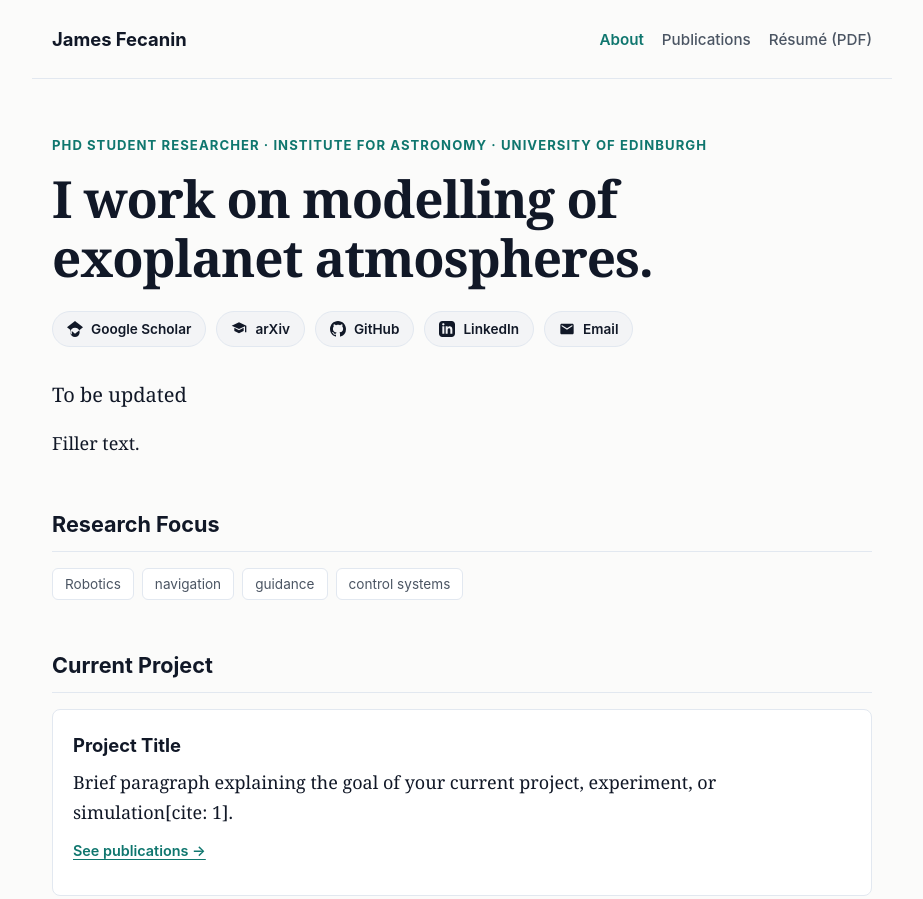
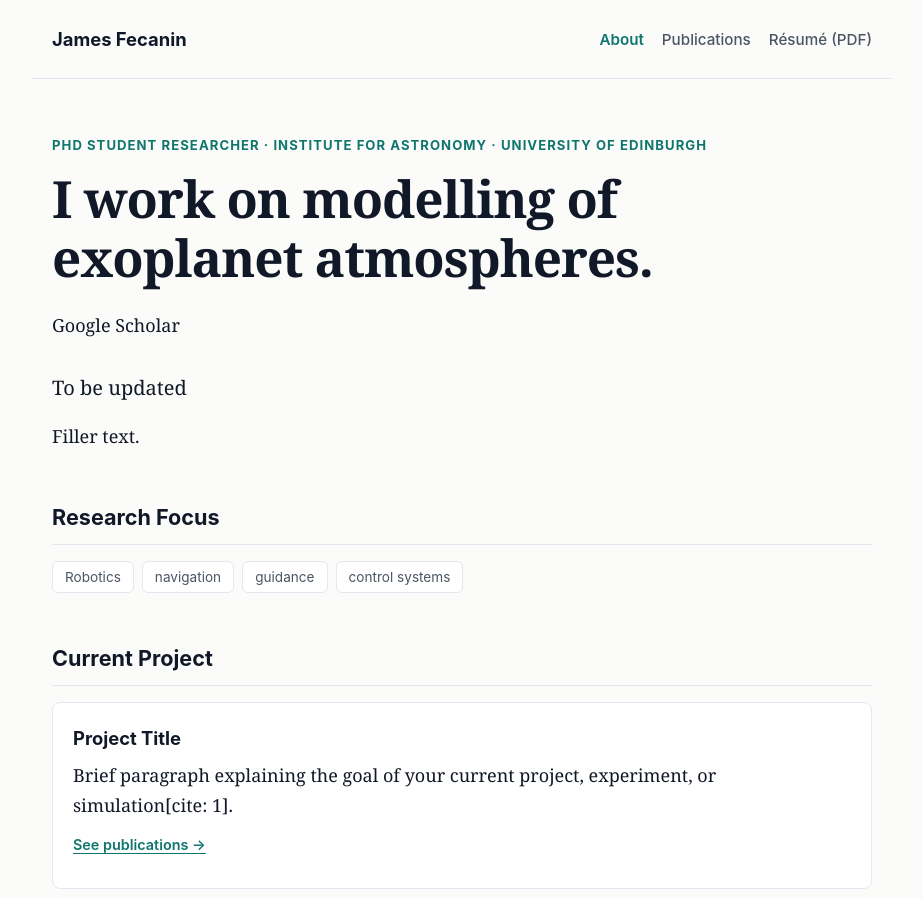
Before and after one commit to jsfecanin/jsfecanin.github.io, a plain HTML site: page index.html in a window 1280 px wide. Shown: the top 899 px of the page, without its empty margins (178-1101 px from the left). Drawn offline with Linux system fonts and the light colour scheme.

Commit message:
Update index.html

```diff
--- a/index.html
+++ b/index.html
@@ -41,34 +41,34 @@
       <div class="link-bar" aria-label="Profiles and Contact">
 
         <!-- 1. GOOGLE SCHOLAR -->
-        <a class="pill" href="https://scholar.google.com/citations?user=YOUR_ID" target="_blank" rel="noopener noreferrer">
-          <svg viewBox="0 0 24 24" width="16" height="16" fill="currentColor"><path d="M12 24a7 7 0 1 1 0-14 7 7 0 0 1 0 14zm0-24L0 9.5l4.8 3.73v6.8h2.4v-4.94L12 19l12-9.5z"/></svg>
+        <! a class="pill" href="https://scholar.google.com/citations?user=YOUR_ID" target="_blank" rel="noopener noreferrer">
+          <! svg viewBox="0 0 24 24" width="16" height="16" fill="currentColor"><path d="M12 24a7 7 0 1 1 0-14 7 7 0 0 1 0 14zm0-24L0 9.5l4.8 3.73v6.8h2.4v-4.94L12 19l12-9.5z"/></svg>
           Google Scholar
-        </a>
+        <! /a>
 
         <!-- 2. ARXIV -->
-        <a class="pill" href="https://arxiv.org/a/YOUR_IDENTIFIER" target="_blank" rel="noopener noreferrer">
-          <svg viewBox="0 0 24 24" width="16" height="16" fill="currentColor"><path d="M12 2L1 7l11 5 9-4.09V17h2V7L12 2zm-7 8.18v4.64L12 18.5l7-3.68v-4.64L12 13.82l-7-3.64z"/></svg>
+        <!-- < a class="pill" href="https://arxiv.org/a/YOUR_IDENTIFIER" target="_blank" rel="noopener noreferrer">
+          < svg viewBox="0 0 24 24" width="16" height="16" fill="currentColor"><path d="M12 2L1 7l11 5 9-4.09V17h2V7L12 2zm-7 8.18v4.64L12 18.5l7-3.68v-4.64L12 13.82l-7-3.64z"/></svg>
           arXiv
-        </a>
+        < /a> -->
 
         <!-- 3. GITHUB -->
-        <a class="pill" href="https://github.com/YOUR_USERNAME" target="_blank" rel="noopener noreferrer">
+        <!-- <a class="pill" href="https://github.com/YOUR_USERNAME" target="_blank" rel="noopener noreferrer">
           <svg viewBox="0 0 24 24" width="16" height="16" fill="currentColor"><path d="M12 0C5.37 0 0 5.37 0 12c0 5.31 3.435 9.795 8.205 11.385.6.105.825-.255.825-.57 0-.285-.015-1.23-.015-2.235-3.015.555-3.795-.735-4.035-1.41-.135-.345-.72-1.41-1.23-1.695-.42-.225-1.02-.78-.015-.795.945-.015 1.62.87 1.845 1.23 1.08 1.815 2.805 1.305 3.495.99.105-.78.42-1.305.765-1.605-2.67-.3-5.46-1.335-5.46-5.925 0-1.305.465-2.385 1.23-3.225-.12-.3-.54-1.53.12-3.18 0 0 1.005-.315 3.3 1.23.96-.27 1.98-.405 3-.405s2.04.135 3 .405c2.295-1.56 3.3-1.23 3.3-1.23.66 1.65.24 2.88.12 3.18.765.84 1.23 1.905 1.23 3.225 0 4.605-2.805 5.625-5.475 5.925.435.375.81 1.095.81 2.22 0 1.605-.015 2.895-.015 3.3 0 .315.225.69.825.57A12.02 12.02 0 0 0 24 12c0-6.63-5.37-12-12-12z"/></svg>
           GitHub
-        </a>
+        </a> -->
 
         <!-- 4. LINKEDIN -->
-        <a class="pill" href="https://linkedin.com/in/YOUR_USERNAME" target="_blank" rel="noopener noreferrer">
+        <!-- <a class="pill" href="https://linkedin.com/in/YOUR_USERNAME" target="_blank" rel="noopener noreferrer">
           <svg viewBox="0 0 24 24" width="16" height="16" fill="currentColor"><path d="M19 0h-14c-2.761 0-5 2.239-5 5v14c0 2.761 2.239 5 5 5h14c2.762 0 5-2.239 5-5v-14c0-2.761-2.238-5-5-5zm-11 19h-3v-11h3v11zm-1.5-12.268c-.966 0-1.75-.79-1.75-1.764s.784-1.764 1.75-1.764 1.75.79 1.75 1.764-.783 1.764-1.75 1.764zm13.5 12.268h-3v-5.604c0-3.368-4-3.113-4 0v5.604h-3v-11h3v1.765c1.396-2.586 7-2.777 7 2.476v6.759z"/></svg>
           LinkedIn
-        </a>
+        </a> -->
 
         <!-- 6. EMAIL -->
-        <a class="pill" href="mailto:your.email@university.edu">
+        <!-- <a class="pill" href="mailto:your.email@university.edu">
           <svg viewBox="0 0 24 24" width="16" height="16" fill="currentColor"><path d="M20 4H4c-1.1 0-1.99.9-1.99 2L2 18c0 1.1.9 2 2 2h16c1.1 0 2-.9 2-2V6c0-1.1-.9-2-2-2zm0 4l-8 5-8-5V6l8 5 8-5v2z"/></svg>
           Email
-        </a>
+        </a> -->
 
       </div>
 
```
